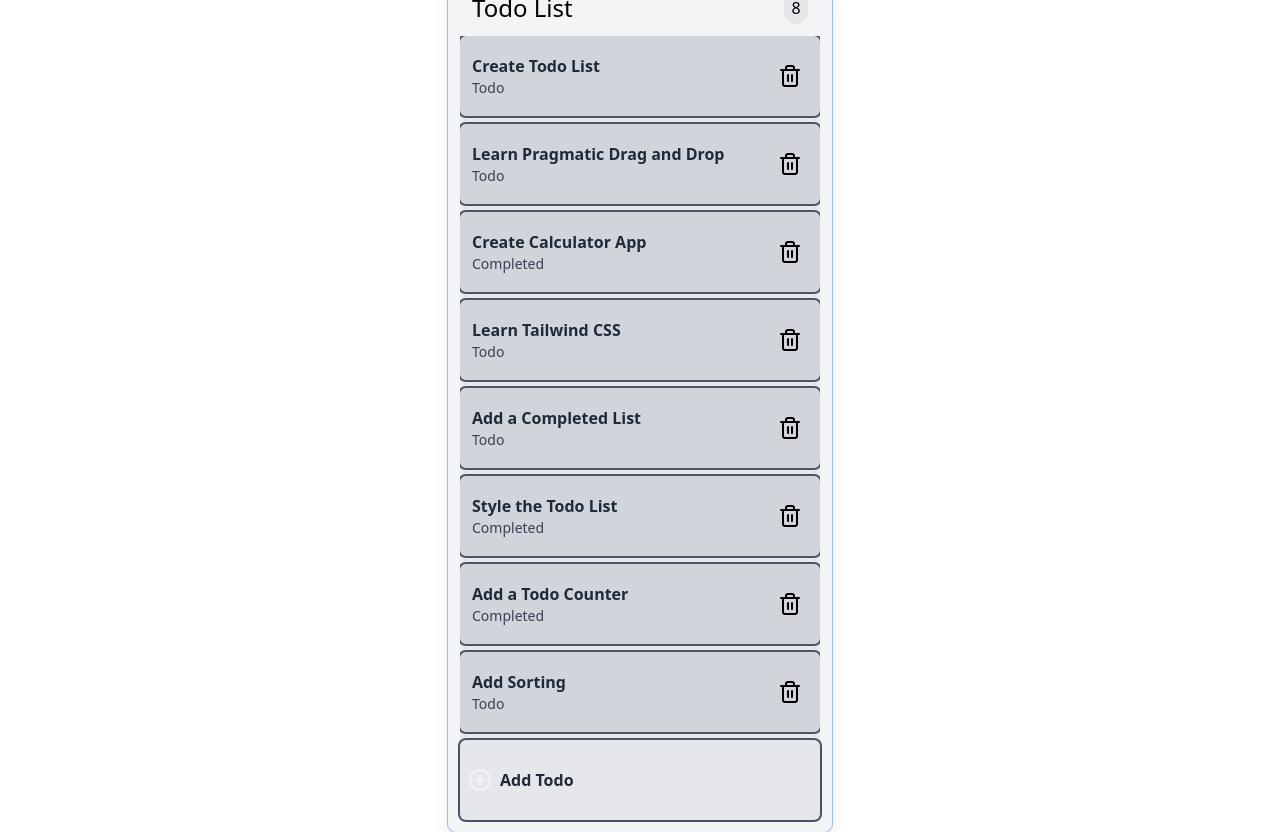
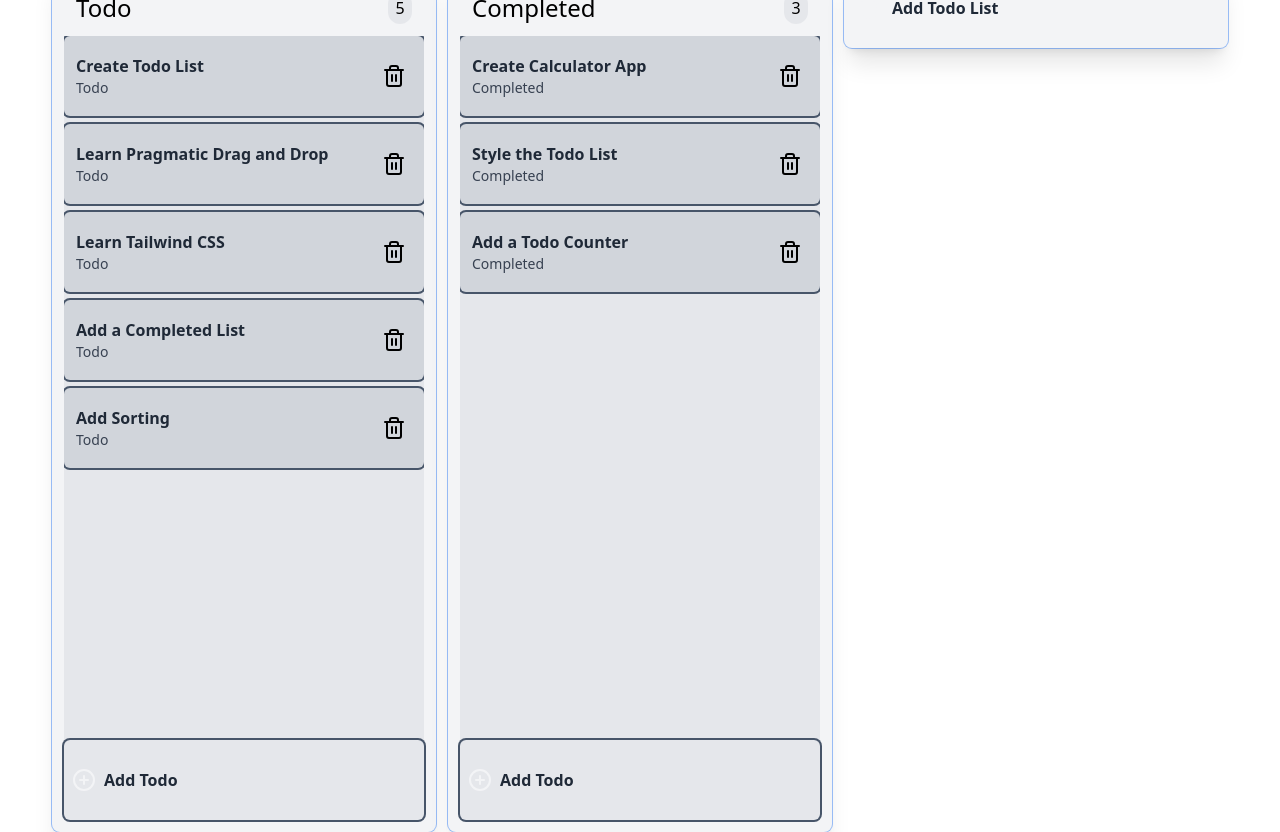
Before and after one commit to AngusWebbHammond/todo-list, a React (Vite) app: page / in a window 1280 px wide. Built offline with nearby package versions, Linux system fonts and the light colour scheme.

Commit message:
ability to add new todo lists

```diff
--- a/src/App.tsx
+++ b/src/App.tsx
@@ -43,49 +43,63 @@ const defaultData = [
     title: "Add Sorting",
     type: "Todo",
   }
-]
+];
+
+const todoTypes = ["Todo", "Completed"];
 
 
 function App() {
   const [todoCount, setTodoCount] = useState(defaultData.length);
   const [data, setData] = useState(defaultData);
   const [todoId, setTodoId] = useState(defaultData.length);
+  const [todoLists, setTodoLists] = useState(todoTypes);
+  const [todoListId, setTodoListId] = useState(todoTypes.length);
 
   const h1TextStyling = 'text-black dark:text-white font-medium text-2xl flex justify-left';
   const h3TextStyling = 'text-gray-800 dark:text-gray-100 font-bold text-md flex justify-left items-center';
   const h4TextStyling = 'text-gray-700 dark:text-gray-300 font-normal text-sm flex justify-left';
 
-  function deleteTodoItem (id: String): void {
+  function deleteTodoItem (id: string): void {
     const alteredData = data.filter((item) => item.id !== id);
     setData(alteredData);
     setTodoCount(alteredData.length);
   }
 
-  function addNewTodo (): void {
+  function addNewTodo (type: string): void {
     const newTodoId = 'todo' + (todoId + 1).toString();
     setTodoId(todoId + 1);
     const tempTodoList = data;
     tempTodoList.push({
       id: newTodoId,
       title: newTodoId,
-      type: "Todo",
+      type: type,
     });
     setData(tempTodoList);
     setTodoCount(tempTodoList.length)
   }
 
+  function addNewTodoList (): void {
+    const tempTodoLists = todoLists;
+    tempTodoLists.push("Todo List " + todoListId.toString());
+    setTodoListId(todoListId + 1);
+    setTodoLists(tempTodoLists);
+  }
+
   return (
-    <div className='flex flex-row gap-2 justify-center items-center h-screen'>
+    <div className='flex flex-row gap-2 justify-center items-center h-screen bg-white dark:bg-slate-900'>
+      <div className='flex flex-row gap-3'>
+        {todoLists.map((todoTitle: string) =>
           <div className={`bg-gray-100 dark:bg-slate-700 rounded-lg w-96 ring-1 ring-offset-slate-900/5 shadow-xl p-3 h-[54rem] flex flex-col justify-between`}>
             {/* Todo List Header */}
             <div>
               <div className='flex justify-between items-center px-3 py-3'>
-            <h1 className={h1TextStyling}>Todo List</h1>
-            <span className='text-black dark:text-white bg-gray-200 dark:bg-slate-600 w-6 h-[2rem] rounded-full flex justify-center items-center'>{todoCount}</span>
+                <h1 className={h1TextStyling}>{todoTitle}</h1>
+                <span className='text-black dark:text-white bg-gray-200 dark:bg-slate-600 w-6 h-[2rem] rounded-full flex justify-center items-center'>{data.filter((item) => item.type === todoTitle).length}</span>
               </div>
               {/* Todo List Contents */}
               <div className='bg-gray-200 dark:bg-slate-700 min-h-20 h-[44rem] flex flex-col gap-[0.5rem] overflow-auto'>
-            {data.map(({id, title, type}) =>
+                {data.map(({id, title, type}) => (
+                  type !== todoTitle? <></>:
                   <div key={id} className='bg-gray-300 dark:bg-slate-600 rounded-md px-2 gap-2 flex justify-between items-center pl-3 pr-4 min-h-[5rem] ring-2 ring-slate-600 '>
                     <div>
                       <h3 className={h3TextStyling}>{title}</h3>
@@ -93,13 +107,20 @@ function App() {
                     </div>
                     <button className='hover:bg-gray-500 dark:hover:bg-slate-500 rounded-full h-7 w-7 flex justify-center items-center' onClick={() => deleteTodoItem(id)}><Trash2 className='hover:stroke-rose-600'/></button>
                   </div>
-            )}
+                ))}
               </div>
             </div>
-        <div className='bg-gray-200 dark:bg-slate-600 rounded-md px-2 gap-2 flex items-center pl-2 pr-4 h-[5rem] hover:ring-blue-600 ring-2 ring-slate-600' onClick={addNewTodo}>
+            <div className='bg-gray-200 dark:bg-slate-600 rounded-md px-2 gap-2 flex items-center pl-2 pr-4 h-[5rem] hover:ring-blue-600 ring-2 ring-slate-600' onClick={() => addNewTodo(todoTitle)}>
               <PlusCircle className='stroke-gray-100'/>
               <h3 className={h3TextStyling}>Add Todo</h3>
             </div>
+          </div>
+        )}
+        <div className={`bg-gray-100 dark:bg-slate-700 rounded-lg w-96 ring-1 ring-offset-slate-900/5 shadow-xl p-3 h-[5rem] flex flex-row gap-3 items-center hover:ring-blue-600`} onClick={addNewTodoList}>
+          <PlusCircle className='stroke-gray-100'/>
+          <h3 className={h3TextStyling}>Add Todo List</h3>
+        </div>
+
       </div>
     </div>
 
```
Lines whose indentation alone changed are shown as unchanged.
